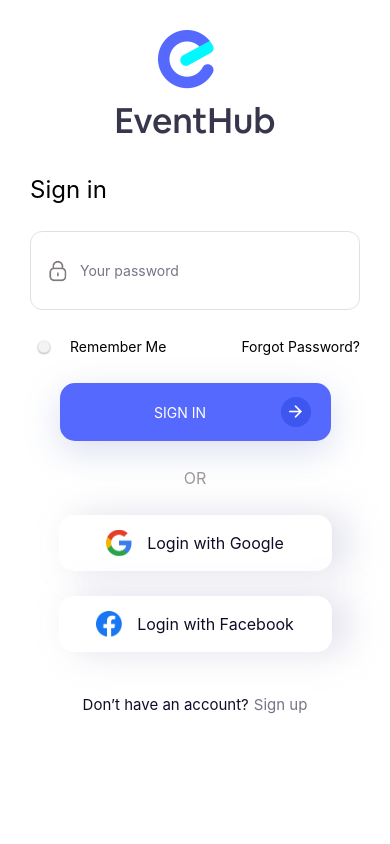
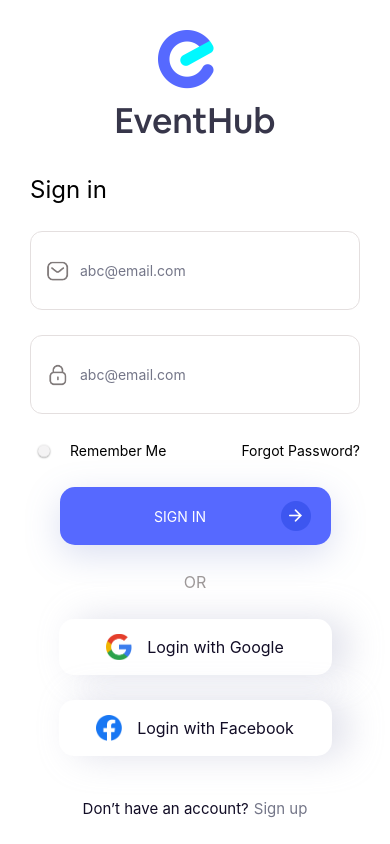
Before and after one commit to Moro-Afriyie/Events-ticket-application, a React Native app: screen / in a window 390 px wide. Built offline with nearby package versions, Linux system fonts and the light colour scheme.

Commit message:
feat:create the textInputwithimage component

```diff
--- a/src/screens/signIn/SignIn.tsx
+++ b/src/screens/signIn/SignIn.tsx
@@ -25,36 +25,14 @@
         <Image style={styles.logo} source={require('../../assets/logo2.png')} />
         <View style={styles.form}>
           <Text style={styles.heading}>Sign in</Text>
-          {/* <View style={styles.textInputContainer}>
-            <Image
-              style={styles.textInputImageIcon}
-              source={require('../../assets/Mail.png')}
-            />
-            <TextInput
-              style={styles.input}
-              placeholder="abc@email.com"
-              underlineColorAndroid="transparent"
-            />
-          </View> */}
-          {/* <TextInputWithImageIcon
-            imageUrl={'Mail.png'}
+          <TextInputWithImageIcon
+            imageUrl={require('../../assets/Mail.png')}
             placeholder={'abc@email.com'}
           />
           <TextInputWithImageIcon
-            imageUrl={'Your password'}
+            imageUrl={require('../../assets/Password.png')}
             placeholder={'abc@email.com'}
-          /> */}
-          <View style={styles.textInputContainer}>
-            <Image
-              style={styles.textInputImageIcon}
-              source={require('../../assets/Password.png')}
-            />
-            <TextInput
-              style={styles.input}
-              placeholder="Your password"
-              underlineColorAndroid="transparent"
-            />
-          </View>
+          />
           <View style={styles.switchContainer}>
             <Switch
               trackColor={{false: '#ffffff', true: '#5669FF'}}
```
